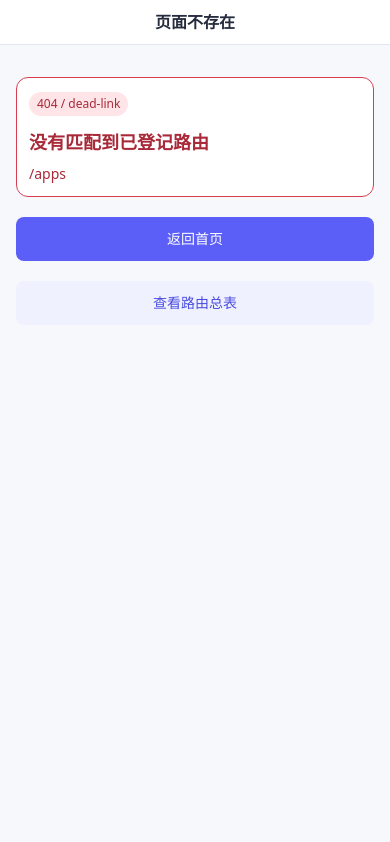
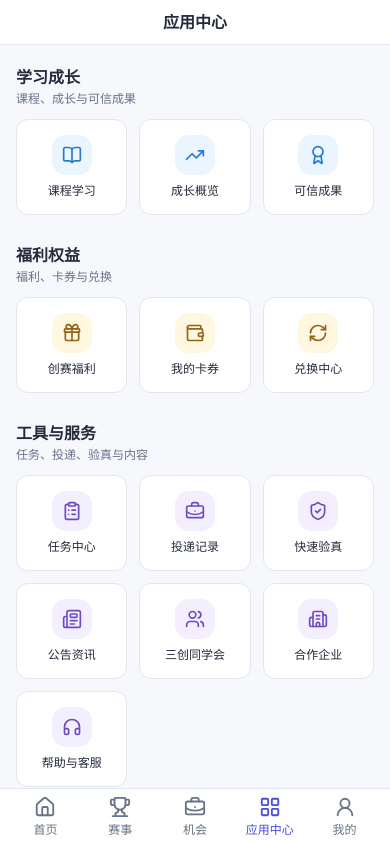
Before and after one commit to dangjingtao/core-industry-college-prototype, a React (Vite) app in the folder apps/mobile/: page /apps in a window 390 px wide. Before the commit this address had no page. Shown: the top 842 px of the page. Built offline with nearby package versions, Linux system fonts and the light colour scheme.

Commit message:
feat(mobile): add app center navigation

```diff
--- a/apps/mobile/src/app/App.tsx
+++ b/apps/mobile/src/app/App.tsx
@@ -48,6 +48,7 @@ import {
 import { ResumeEducationPage, ResumePage, ResumeStrengthsPage } from "../features/long-term-assets/ResumePages";
 import { OnboardingProfilePage, OnboardingReadyPage, OnboardingSurveyPage, ProfilePage } from "../features/long-term-assets/StudentProfilePages";
 import { TaskCenterPage } from "../features/task-center/TaskCenterPage";
+import { AppCenterPage } from "../features/app-center/AppCenterPage";
 import {
   CertificateDetailTrustedPage,
   CompanyDetailTrustedPage,
@@ -173,6 +174,7 @@ export function App() {
               <Route path="/legal/privacy" element={<LegalPage kind="privacy" />} />
               <Route path="/about" element={<AboutPage />} />
               <Route path="/tasks" element={<TaskCenterPage />} />
+              <Route path="/apps" element={<AppCenterPage />} />
               <Route path="*" element={<NotFoundPage />} />
             </Routes>
           </SupportProvider>
--- a/apps/mobile/src/components/ui.tsx
+++ b/apps/mobile/src/components/ui.tsx
@@ -1,5 +1,5 @@
 import type { ButtonHTMLAttributes, ReactNode } from "react";
-import { BriefcaseBusiness, ChevronLeft, Home, Trophy, UserRound } from "lucide-react";
+import { BriefcaseBusiness, ChevronLeft, Home, LayoutGrid, Trophy, UserRound } from "lucide-react";
 import { NavLink, useLocation, useNavigate } from "react-router-dom";
 
 export { Dialog } from "@core/shared";
@@ -57,6 +57,7 @@ const navItems = [
   { label: "首页", to: "/home", icon: Home },
   { label: "赛事", to: "/competitions", icon: Trophy },
   { label: "机会", to: "/opportunities", icon: BriefcaseBusiness },
+  { label: "应用中心", to: "/apps", icon: LayoutGrid },
   { label: "我的", to: "/me", icon: UserRound },
 ];
 
--- /dev/null
+++ b/apps/mobile/src/features/app-center/AppCenterPage.tsx
@@ -0,0 +1,76 @@
+import { Award, Bell, BookOpen, BriefcaseBusiness, Building2, ClipboardList, Flag, Gift, Headphones, Newspaper, RefreshCw, ShieldCheck, TrendingUp, Users, Wallet, type LucideIcon } from "lucide-react";
+import { Link } from "react-router-dom";
+import { Card, PageHeader, PublicShell, Section } from "../../components/ui";
+
+type AppEntry = {
+  label: string;
+  to: string;
+  icon: LucideIcon;
+  description: string;
+};
+
+type AppGroup = {
+  title: string;
+  subtitle: string;
+  accent: string;
+  entries: AppEntry[];
+};
+
+const groups: AppGroup[] = [
+  {
+    title: "学习成长",
+    subtitle: "课程、成长与可信成果",
+    accent: "bg-[#eaf5ff] text-[#2879d0]",
+    entries: [
+      { label: "课程学习", to: "/courses", icon: BookOpen, description: "平台课程与学习记录" },
+      { label: "成长概览", to: "/growth/score", icon: TrendingUp, description: "学习与参与成长画像" },
+      { label: "可信成果", to: "/assets", icon: Award, description: "经历、成绩与证书" },
+    ],
+  },
+  {
+    title: "福利权益",
+    subtitle: "福利、卡券与兑换",
+    accent: "bg-[#fff7df] text-[#946218]",
+    entries: [
+      { label: "创赛福利", to: "/benefits", icon: Gift, description: "平台与赛事专属福利" },
+      { label: "我的卡券", to: "/benefits/wallet", icon: Wallet, description: "已领取的卡券与权益" },
+      { label: "兑换中心", to: "/benefits/exchange", icon: RefreshCw, description: "用成长值兑换好物" },
+    ],
+  },
+  {
+    title: "工具与服务",
+    subtitle: "任务、投递、验真与内容",
+    accent: "bg-[#f3efff] text-[#6f4bc2]",
+    entries: [
+      { label: "任务中心", to: "/tasks", icon: ClipboardList, description: "已有事项的下一步聚合" },
+      { label: "投递记录", to: "/applications", icon: BriefcaseBusiness, description: "实习与项目投递进展" },
+      { label: "快速验真", to: "/assets/verification", icon: ShieldCheck, description: "证书与成果验真" },
+      { label: "公告资讯", to: "/news", icon: Newspaper, description: "平台公告与资讯" },
+      { label: "三创同学会", to: "/stories", icon: Users, description: "赛友风采与项目资源" },
+      { label: "合作企业", to: "/companies", icon: Building2, description: "企业资源与品牌" },
+      { label: "帮助与客服", to: "/support", icon: Headphones, description: "帮助文档与客服" },
+    ],
+  },
+  {
+    title: "消息与我的",
+    subtitle: "团队与通知",
+    accent: "bg-[#e9f6f1] text-[#247456]",
+    entries: [
+      { label: "我的比赛团队", to: "/me/teams", icon: Flag, description: "各赛事团队与成员" },
+      { label: "消息通知", to: "/me/notifications", icon: Bell, description: "通知与提醒" },
+    ],
+  },
+];
+
+function AppGrid({ group }: { group: AppGroup }) {
+  return <div className="grid grid-cols-3 gap-3">{group.entries.map(entry => {
+    const Icon = entry.icon;
+    return <Link key={entry.to} to={entry.to} className="block" aria-label={`${entry.label}：${entry.description}`}><Card interactive className="flex min-h-[96px] flex-col items-center justify-center gap-2 p-2 text-center"><span className={`flex size-10 shrink-0 items-center justify-center rounded-[14px] ${group.accent}`}><Icon size={20} aria-hidden="true" /></span><span className="text-xs font-medium text-text-primary">{entry.label}</span></Card></Link>;
+  })}</div>;
+}
+
+export function AppCenterPage() {
+  return <PublicShell showNavigation={true}><PageHeader title="应用中心" subtitle="平台功能与工具总入口" /><div className="space-y-7 px-4 py-5">
+    {groups.map(group => <Section key={group.title} title={group.title} subtitle={group.subtitle}><AppGrid group={group} /></Section>)}
+  </div></PublicShell>;
+}
--- a/apps/mobile/src/routes/registry.ts
+++ b/apps/mobile/src/routes/registry.ts
@@ -90,11 +90,13 @@ export const routeDefinitions: RouteDefinition[] = [
   { id: "legal.privacy", path: "/legal/privacy", context: "public", purpose: "隐私政策", states: ["ready"] },
   { id: "about", path: "/about", context: "public", purpose: "关于", states: ["ready"] },
   { id: "tasks.center", path: "/tasks", context: "public", purpose: "已有业务下一步聚合", states: ["guest", "activeCompetition", "noIdentity", "filtered", "empty"] },
+  { id: "appCenter.home", path: "/apps", context: "public", purpose: "应用中心：平台功能与工具全量出口", states: ["ready"] },
 ];
 
 export const candidatePrimaryNavigation = [
   { label: "首页", to: "/home" },
   { label: "赛事", to: "/competitions" },
   { label: "机会", to: "/opportunities" },
+  { label: "应用中心", to: "/apps" },
   { label: "我的", to: "/me" },
 ] as const;
```
Also changed, not shown: 4 other files (tests, documents, lock files or other folders).
